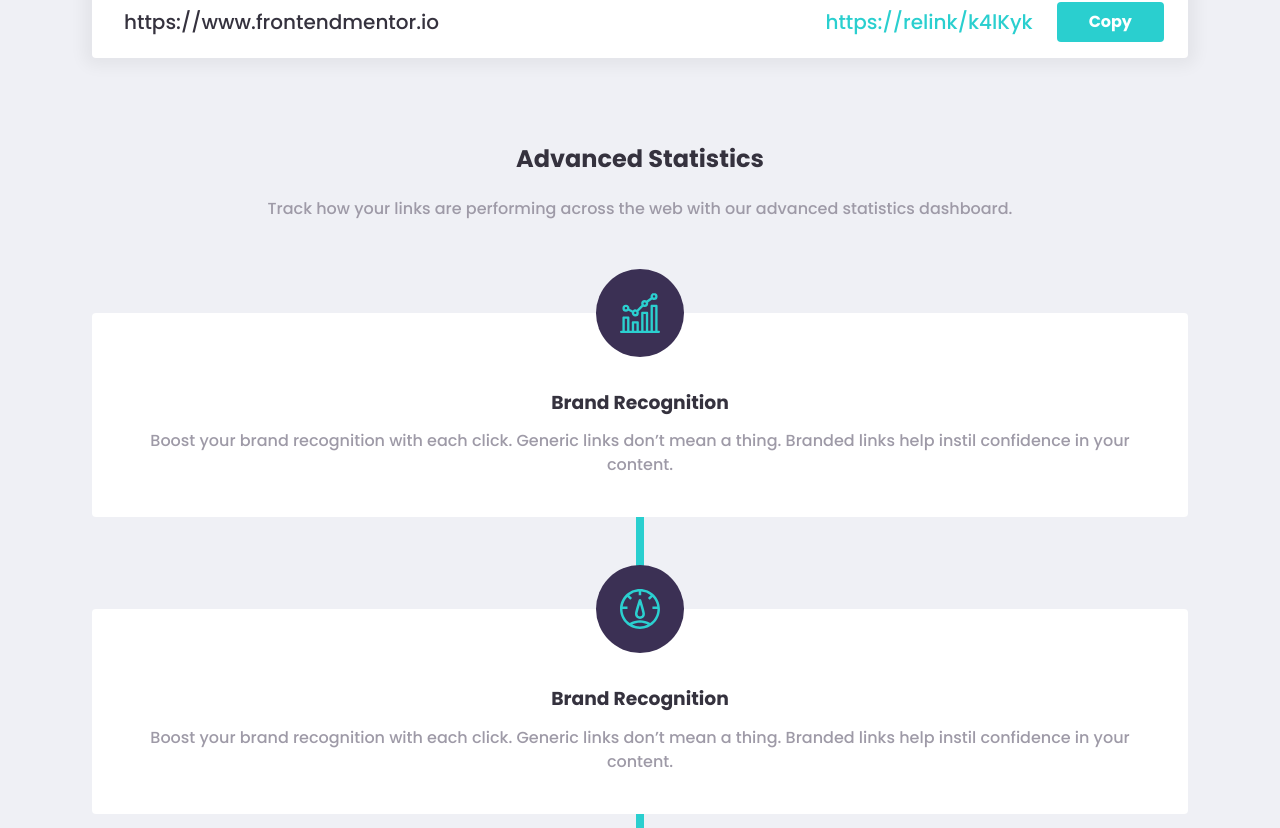
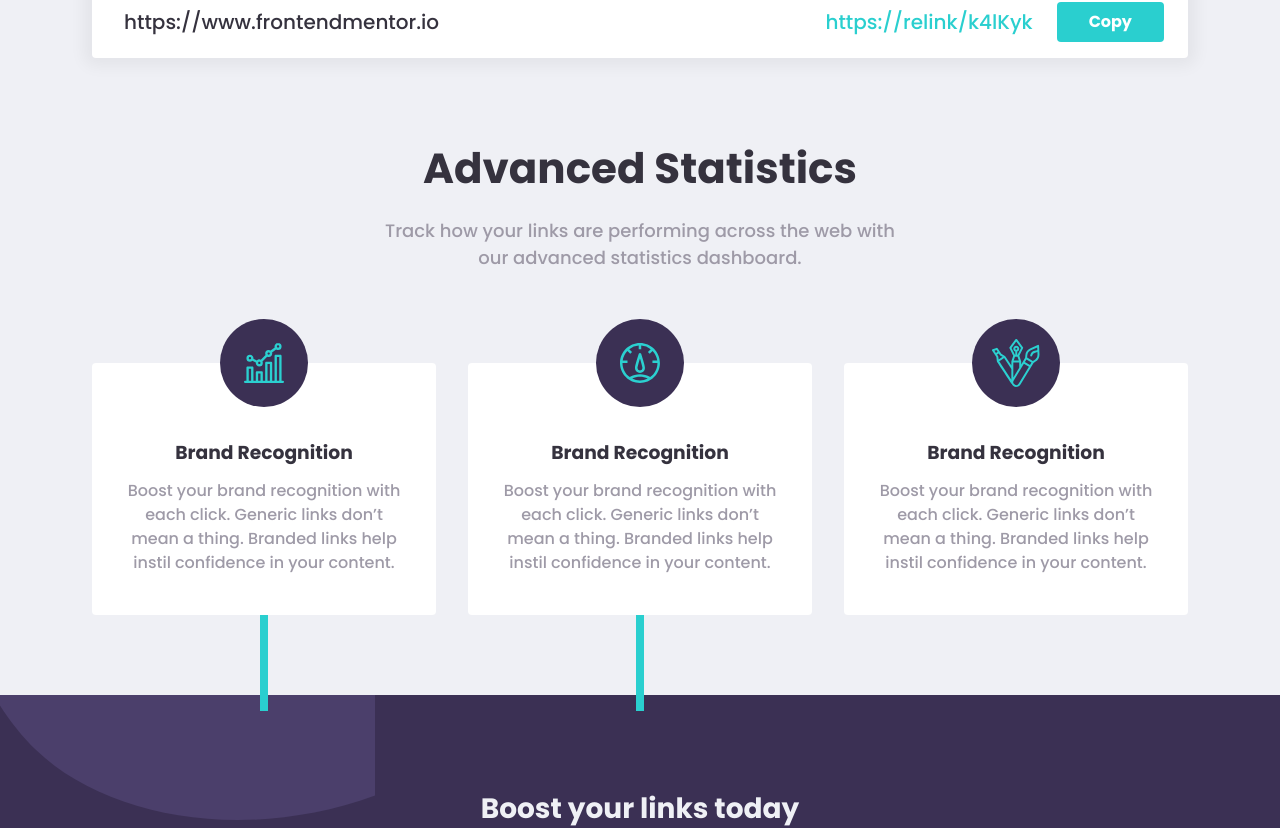
Before and after one commit to c0dehamster/url-shortening-api, a SvelteKit app: page / in a window 1280 px wide. Shown: the part 943-1771 px from the top of the page. Built offline with nearby package versions, Linux system fonts and the light colour scheme.

Commit message:
Fix resizing of the app div (probably browser bug)

```diff
--- a/src/routes/+layout.svelte
+++ b/src/routes/+layout.svelte
@@ -31,7 +31,7 @@
 	}
 
 	.app {
-		width: 100vw;
+		width: fit-content;
 		background-color: var(--color-neutral-100);
 	}
 
--- a/src/routes/+page.svelte
+++ b/src/routes/+page.svelte
@@ -184,6 +184,7 @@
 	/* Services */
 
 	.services {
+		justify-items: center;
 		text-align: center;
 		padding-block-end: 5rem;
 	}
@@ -193,6 +194,7 @@
 	}
 
 	.services__description {
+		max-width: 33rem;
 		padding-block-end: 5.75rem;
 	}
 
@@ -271,6 +273,15 @@
 	/* Media query */
 
 	@media screen and (min-width: 40rem) {
+		/* Services */
+
+		.services__heading {
+			font-size: var(--font-size-800);
+		}
+
+		.services__description {
+			font-size: var(--font-size-300);
+		}
 	}
 
 	@media screen and (min-width: 72rem) {
@@ -305,6 +316,11 @@
 			font-size: var(--font-size-400);
 		}
 
-		/* Form wrapper */
+		/* Services */
+
+		.services__list {
+			grid-template-columns: 1fr 1fr 1fr;
+			gap: 2rem;
+		}
 	}
 </style>
--- a/src/routes/style.css
+++ b/src/routes/style.css
@@ -179,7 +179,7 @@ ul {
 
 /* Media quiery */
 
-@media screen and (min-width: 72rem) {
+@media screen and (min-width: 60rem) {
 	:root {
 		--padding-inline-outer: 11.5vh;
 	}
```
